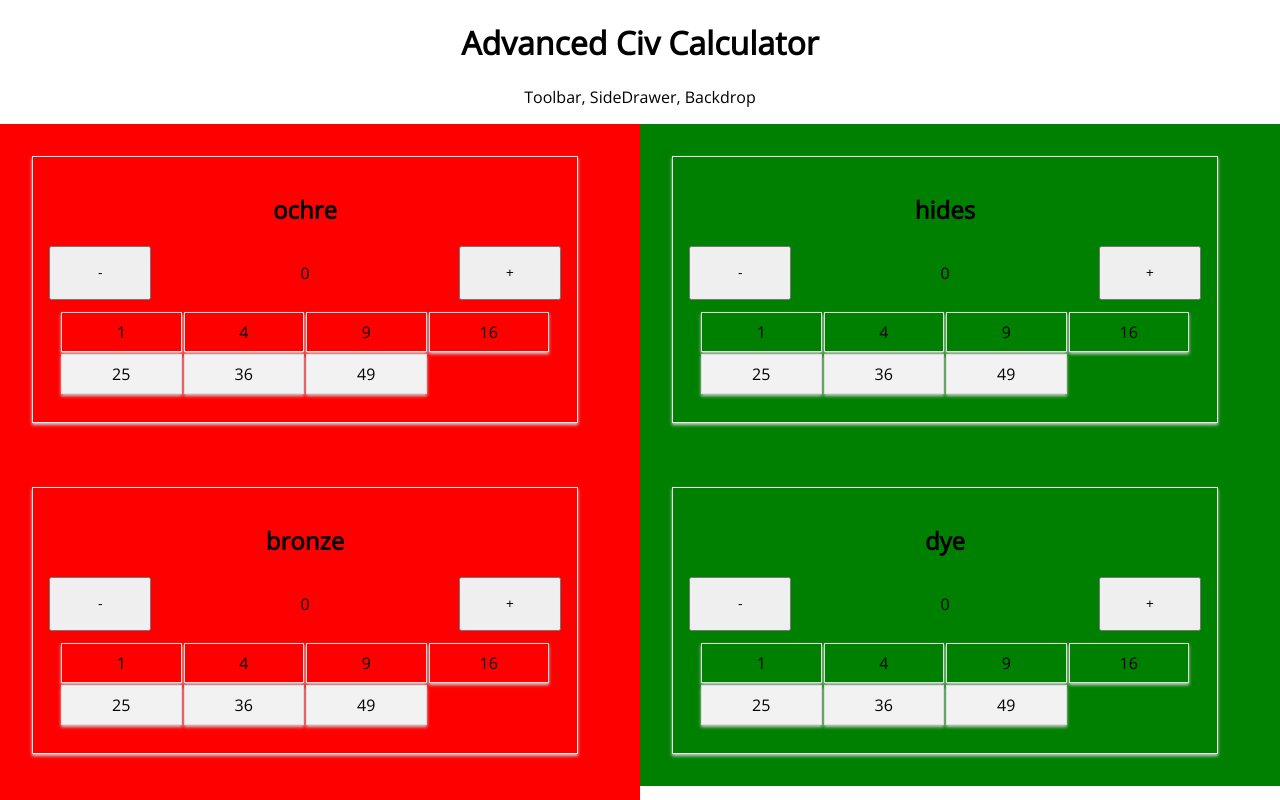
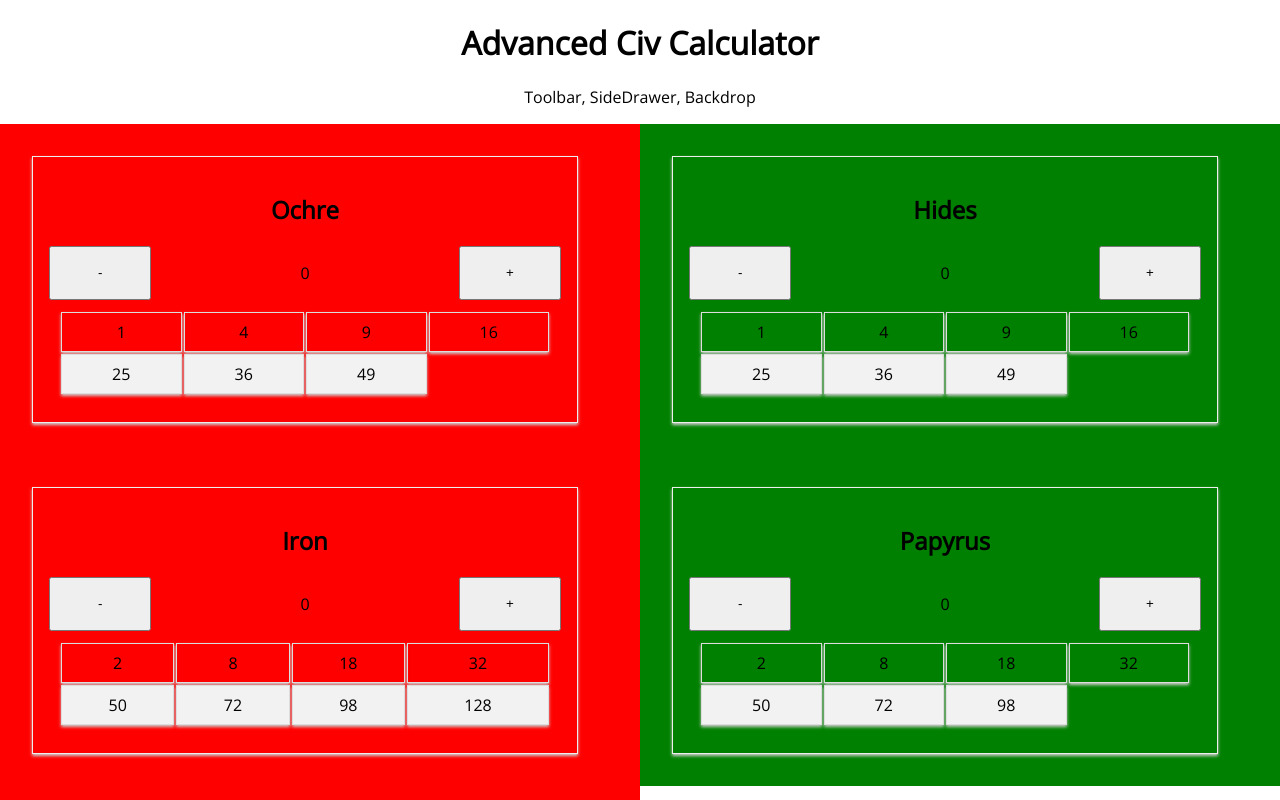
Before and after one commit to paasovaara/adv-civ-calculator, a React (Create React App) app: page / in a window 1280 px wide. Shown: the top 800 px of the page. Built offline with nearby package versions, Linux system fonts and the light colour scheme.

Commit message:
Add real values to ValueTable

```diff
--- a/src/components/CommodityCard/CommodityCard.js
+++ b/src/components/CommodityCard/CommodityCard.js
@@ -1,16 +1,18 @@
-import React, { Fragment, useState } from "react";
+import React, { useState } from "react";
 import classes from "./CommodityCard.module.css";
+
 import CountSelector from "./CountSelector/CountSelector";
 import ValueTable from "./ValueTable/ValueTable";
 
 const CommodityCard = (props) => {
   const [count, setCount] = useState(0);
 
+  const commodity = props.commodity;
   return (
     <div className={classes.CommodityCard}>
-      <h2>{props.type}</h2>
-      <CountSelector max={5} setCount={setCount} count={count}/>
-      <ValueTable count={count}></ValueTable>
+      <h2>{commodity.name}</h2>
+      <CountSelector max={commodity.count} setCount={setCount} count={count}/>
+      <ValueTable count={count} values={commodity.values}></ValueTable>
     </div>
   );
 }
--- a/src/components/CommodityCard/ValueTable/ValueTable.js
+++ b/src/components/CommodityCard/ValueTable/ValueTable.js
@@ -3,7 +3,7 @@ import React from "react";
 import classes from "./ValueTable.module.css";
 
 const ValueTable = (props) => {
-  const values = [1, 4, 9, 16, 25, 36, 49]; //TODO get from props
+  const values = [...props.values];
   const selectedValue = (props.count > 0) ? values[props.count - 1] : null;
 
   const rowCount = 2; // Always 2;
--- a/src/components/WalletLayout/WalletLayout.js
+++ b/src/components/WalletLayout/WalletLayout.js
@@ -1,5 +1,5 @@
 import React from "react";
-import { CommodityTypes } from "../../models/Commodities";
+import { CommodityTypes, getCommodity } from "../../models/Commodities";
 
 import CommodityCard from "../CommodityCard/CommodityCard";
 import classes from "./WalletLayout.module.css";
@@ -9,19 +9,19 @@ const WalletLayout = () => {
   return (
     <div className={classes.WalletLayout}>
       <div className={classes.left}>
-        <CommodityCard type={CommodityTypes.Ochre} />
+        <CommodityCard commodity={getCommodity(CommodityTypes.Ochre)} />
       </div>
       <div className={classes.right}>
-        <CommodityCard type={CommodityTypes.Hides} />
+        <CommodityCard commodity={getCommodity(CommodityTypes.Hides)} />
       </div>
       <div className={classes.left}>
-        <CommodityCard type={CommodityTypes.Bronze} />
+        <CommodityCard commodity={getCommodity(CommodityTypes.Iron)} />
       </div>
       <div className={classes.right}>
-        <CommodityCard type={CommodityTypes.Dye} />
+        <CommodityCard commodity={getCommodity(CommodityTypes.Papyrus)} />
       </div>
       <div className={classes.left}>
-        <CommodityCard type={CommodityTypes.Gold} />
+        <CommodityCard commodity={getCommodity(CommodityTypes.Salt)} />
       </div>
     </div>
   );
```
